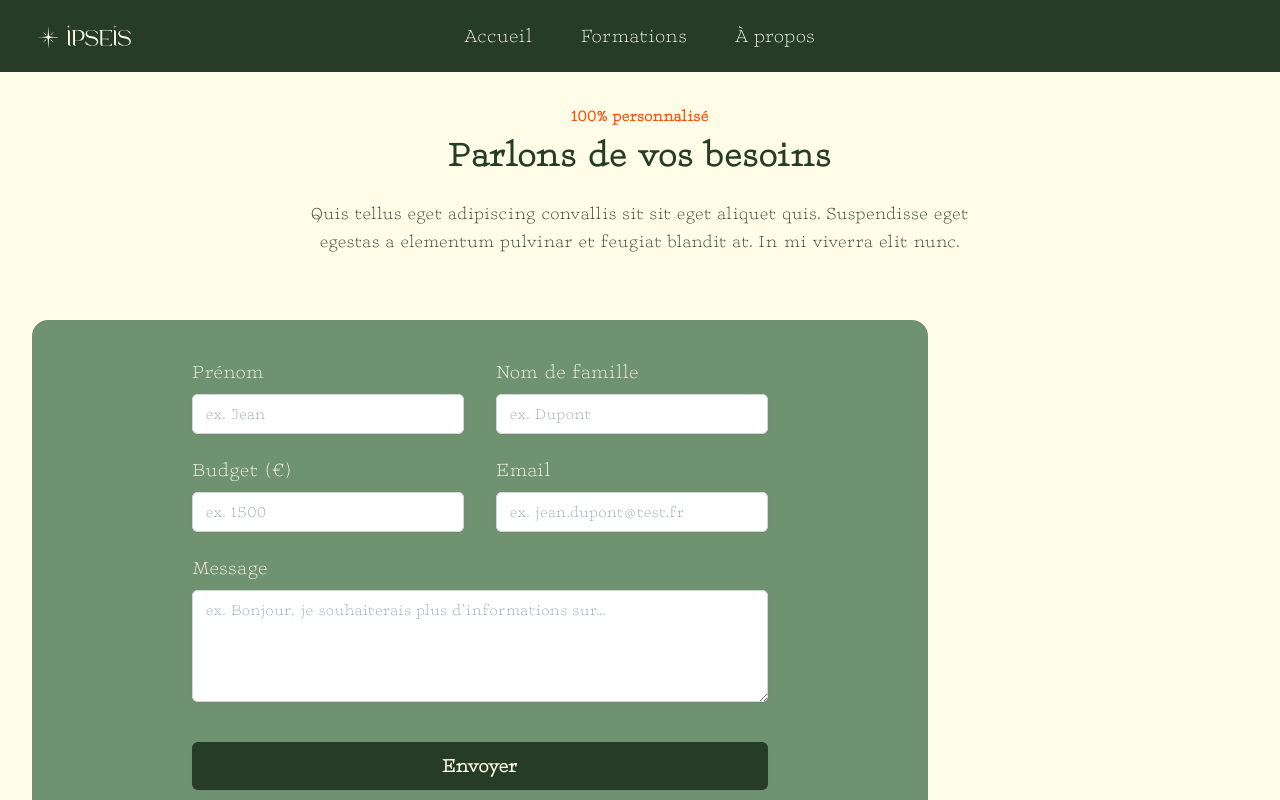
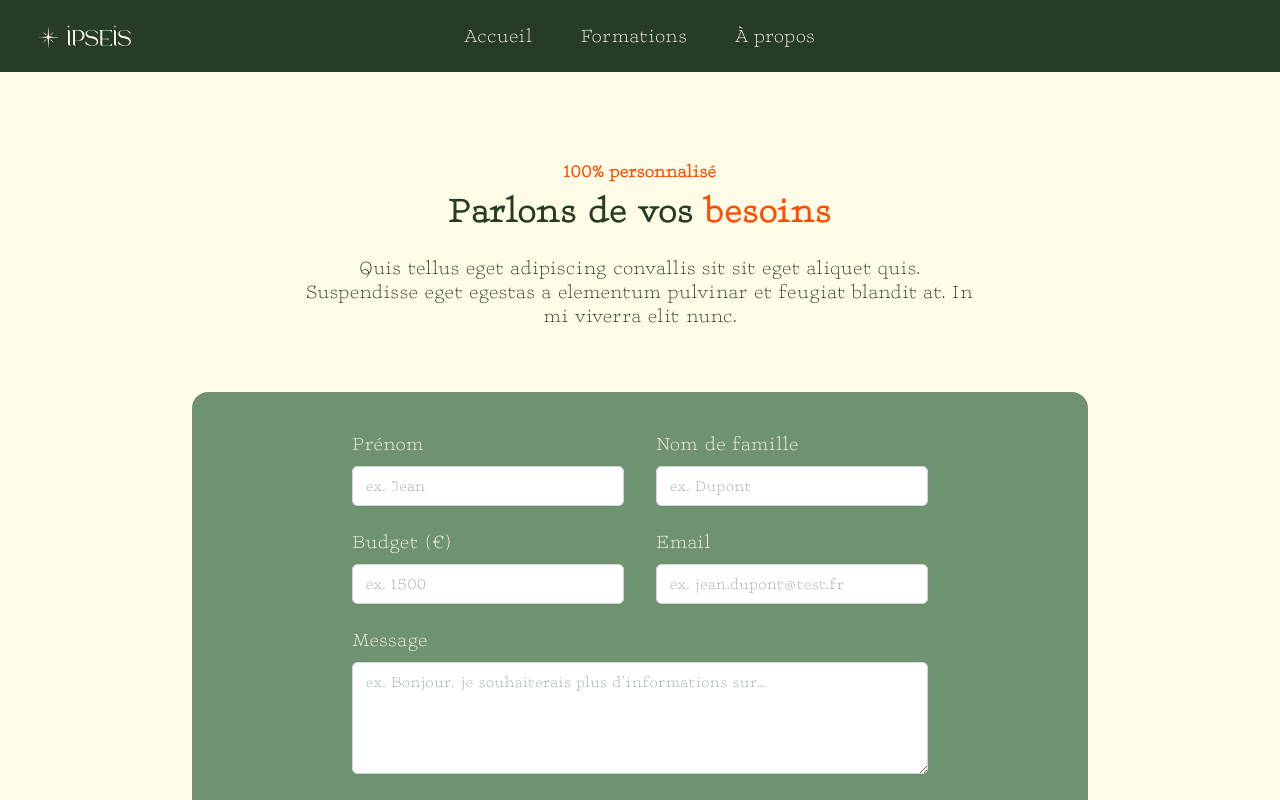
Before and after one commit to Jyok1m/ipseis, a Next.js app: page /contact in a window 1280 px wide. Shown: the top 800 px of the page. Built offline with nearby package versions, Linux system fonts and the light colour scheme.

Commit message:
Refactoriser la taille de police et les styles des formulaires de contact et des classes CSS sur la page d'accueil, la page de contact, la page de formation et le composant de notification

```diff
--- a/src/app/contact/page.tsx
+++ b/src/app/contact/page.tsx
@@ -1,22 +1,21 @@
-"use client";
-
 import React from "react";
 
-import SectionTitle from "@/components/global/SectionTitle";
 import ContactForm from "@/components/home/ContactForm";
 
 export default function Contact() {
 	return (
-		<div className="bg-support py-8">
-			<div className="mx-auto max-w-7xl px-6 lg:px-8">
-				<SectionTitle
-					tag="100% personnalisé"
-					title="Parlons de vos besoins"
-					description="Quis tellus eget adipiscing convallis sit sit eget aliquet quis. Suspendisse eget egestas a elementum pulvinar et feugiat blandit at. In
-							mi viverra elit nunc."
-				/>
-				<ContactForm />
+		<div className="rounded-3xl py-10 px-6 mt-12 flex flex-col items-center">
+			<div className="mx-auto max-w-2xl text-center mb-16 text-univers">
+				<h2 className="text-lg font-semibold leading-6 text-cohesion">100% personnalisé</h2>
+				<h1 className="mt-2 text-4xl font-bold tracking-wider sm:text-4xl text-center">
+					Parlons de vos <span className="text-cohesion">besoins</span>
+				</h1>
+				<p className="mt-6 text-xl leading-6">
+					Quis tellus eget adipiscing convallis sit sit eget aliquet quis. Suspendisse eget egestas a elementum pulvinar et feugiat blandit at. In mi
+					viverra elit nunc.
+				</p>
 			</div>
+			<ContactForm />
 		</div>
 	);
 }
```
